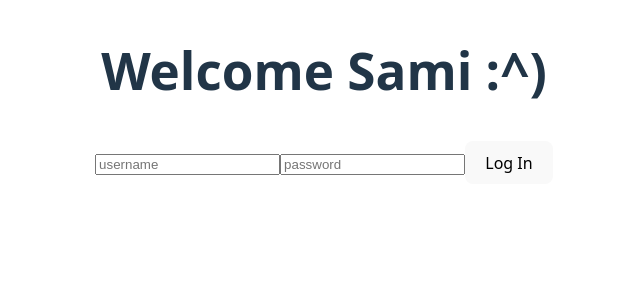
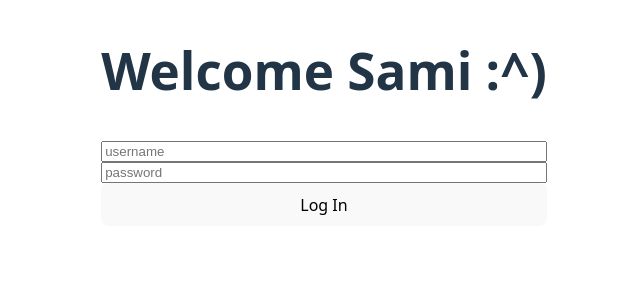
Before and after one commit to krezket/aequorluna.me, a React (Vite) app: page /sami-only in a window 1280 px wide. Shown: the top 300 px of the page, without its empty margins (316-956 px from the left). Built offline with nearby package versions, Linux system fonts and the light colour scheme.

Commit message:
fixed sign in

```diff
--- a/src/components/Header/Header.tsx
+++ b/src/components/Header/Header.tsx
@@ -4,7 +4,7 @@ import Modal from '../LogOutModal';
 import './Header.css'
 
 export default function Header(props) {
-    console.log("header props:", props)
+    // console.log("header props:", props)
     const navigate = useNavigate()
     const [modal, setModal] = useState(false)
 
@@ -14,13 +14,8 @@ export default function Header(props) {
 
     const logout = () => {
         setModal(!modal)
-        props.setUserId(0);
-        props.setUsername("");
-        props.setToken("");
-        props.setEmail("");
         window.sessionStorage.removeItem("token");
         window.sessionStorage.removeItem("userId");
-        window.sessionStorage.removeItem("UserData");
         navigate("/");
         window.location.reload(false);
     };
@@ -48,8 +43,8 @@ export default function Header(props) {
                     </Link>
 
                     <div className="links-header">
-                        <Link to='/blog' className="link-header">blog</Link>
-                        <Link to='/art' className="link-header">art</Link>
+                        <Link to='/blog' className="link-header">edit blog</Link>
+                        <Link to='/art' className="link-header">post art</Link>
                         <Link onClick={toggleModal} className="link-header">log out</Link>
                     </div>
                     <Modal modal={modal} logout={logout} toggleModal={toggleModal} />
--- a/src/screens/Sami-Only/Sami-Only.css
+++ b/src/screens/Sami-Only/Sami-Only.css
@@ -4,3 +4,8 @@
     align-items: center;
     height: 100vh;
 }
+
+.login-form {
+    display: flex;
+    flex-direction: column;
+}
--- a/src/screens/Sami-Only/Sami-Only.tsx
+++ b/src/screens/Sami-Only/Sami-Only.tsx
@@ -3,7 +3,7 @@ import { Link, useNavigate } from 'react-router-dom';
 import API from '../../utils/API';
 import './Sami-Only.css'
 
-function Sami(props) {
+export default function Sami(props) {
     // console.log("Log In:", props)
 
     const navigate = useNavigate();
@@ -57,5 +57,3 @@ function Sami(props) {
         </>
     );
 };
-
-export default Sami
```
